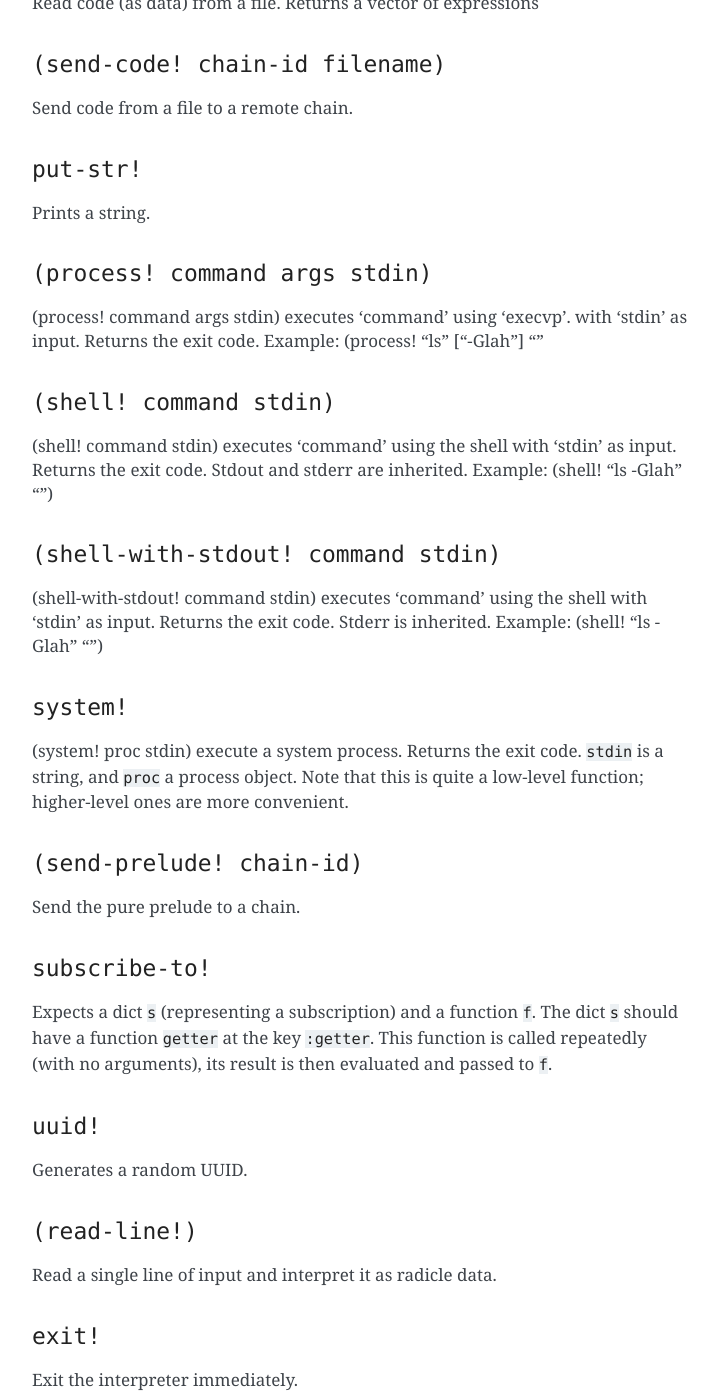
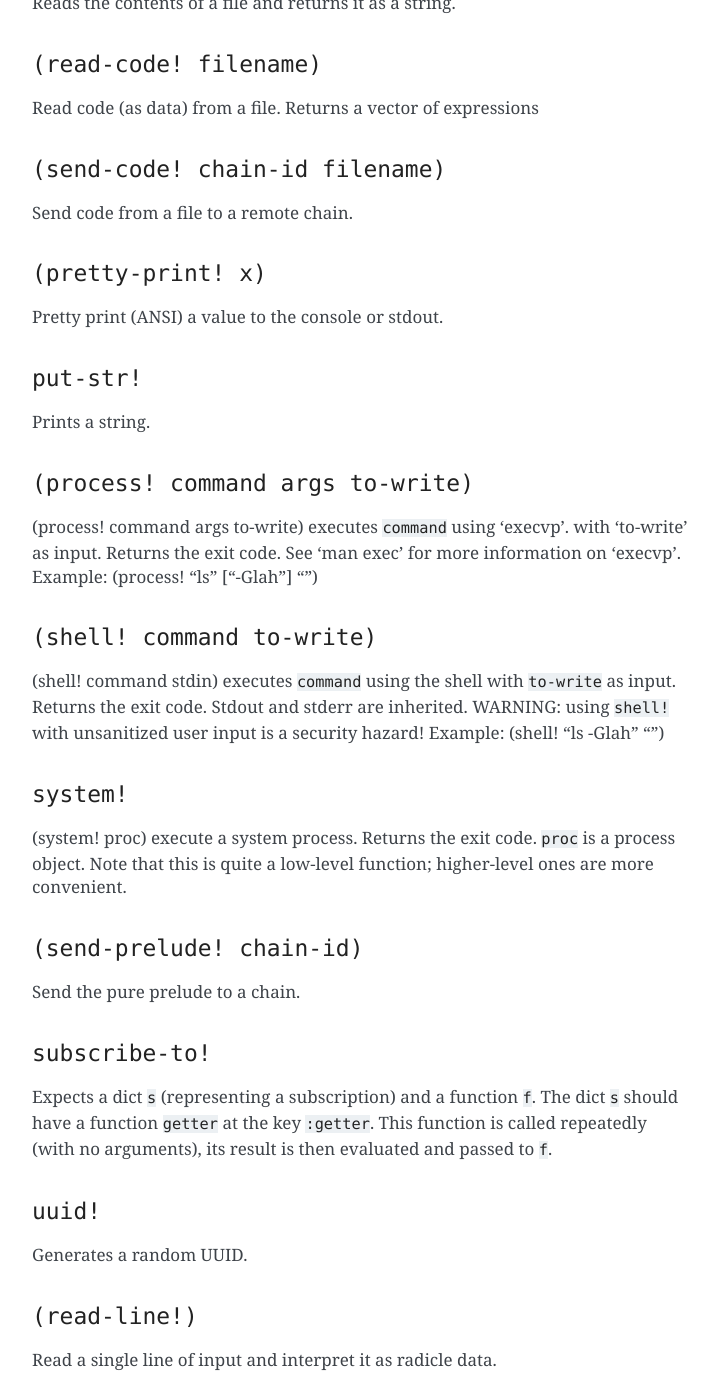
Before and after one commit to radicle-dev/radicle-alpha, a Sphinx documentation site: the page built from docs/source/reference.rst, in a window 1280 px wide and 1400 px high, scrolled down 15360 px. Shown: the whole window, without its empty margins (388-1106 px from the left). Built offline with Sphinx 7.4.7, drawn with Linux system fonts in a browser that asks for light colours; pages that are not in the unit, such as notebooks, are missing from menus; some of the changed text lies outside the part shown.

Commit message:
Fix documentation stuff.

```diff
--- a/docs/source/reference.rst
+++ b/docs/source/reference.rst
@@ -517,6 +517,12 @@ third.
 
 Concatenate a list of strings, with spaces in between.
 
+``pretty``
+~~~~~~~~~~
+
+Returns a pretty-printed ANSI-colored string representing the argument
+value.
+
 Structures
 ----------
 
@@ -735,38 +741,37 @@ Read code (as data) from a file. Returns a vector of expressions
 
 Send code from a file to a remote chain.
 
+``(pretty-print! x)``
+~~~~~~~~~~~~~~~~~~~~~
+
+Pretty print (ANSI) a value to the console or stdout.
+
 ``put-str!``
 ~~~~~~~~~~~~
 
 Prints a string.
 
-``(process! command args stdin)``
-~~~~~~~~~~~~~~~~~~~~~~~~~~~~~~~~~
+``(process! command args to-write)``
+~~~~~~~~~~~~~~~~~~~~~~~~~~~~~~~~~~~~
 
-(process! command args stdin) executes 'command' using 'execvp'. with
-'stdin' as input. Returns the exit code. Example: (process! "ls"
-["-Glah"] ""
+(process! command args to-write) executes ``command`` using 'execvp'.
+with 'to-write' as input. Returns the exit code. See 'man exec' for more
+information on 'execvp'. Example: (process! "ls" ["-Glah"] "")
 
-``(shell! command stdin)``
-~~~~~~~~~~~~~~~~~~~~~~~~~~
+``(shell! command to-write)``
+~~~~~~~~~~~~~~~~~~~~~~~~~~~~~
 
-(shell! command stdin) executes 'command' using the shell with 'stdin'
-as input. Returns the exit code. Stdout and stderr are inherited.
-Example: (shell! "ls -Glah" "")
-
-``(shell-with-stdout! command stdin)``
-~~~~~~~~~~~~~~~~~~~~~~~~~~~~~~~~~~~~~~
-
-(shell-with-stdout! command stdin) executes 'command' using the shell
-with 'stdin' as input. Returns the exit code. Stderr is inherited.
-Example: (shell! "ls -Glah" "")
+(shell! command stdin) executes ``command`` using the shell with
+``to-write`` as input. Returns the exit code. Stdout and stderr are
+inherited. WARNING: using ``shell!`` with unsanitized user input is a
+security hazard! Example: (shell! "ls -Glah" "")
 
 ``system!``
 ~~~~~~~~~~~
 
-(system! proc stdin) execute a system process. Returns the exit code.
-``stdin`` is a string, and ``proc`` a process object. Note that this is
-quite a low-level function; higher-level ones are more convenient.
+(system! proc) execute a system process. Returns the exit code. ``proc``
+is a process object. Note that this is quite a low-level function;
+higher-level ones are more convenient.
 
 ``(send-prelude! chain-id)``
 ~~~~~~~~~~~~~~~~~~~~~~~~~~~~
@@ -795,6 +800,21 @@ Read a single line of input and interpret it as radicle data.
 ~~~~~~~~~
 
 Exit the interpreter immediately.
+
+``read-line-handle!``
+~~~~~~~~~~~~~~~~~~~~~
+
+Read a single line from a handle.
+
+``wait-for-process!``
+~~~~~~~~~~~~~~~~~~~~~
+
+Block until process terminates.
+
+``write-handle!``
+~~~~~~~~~~~~~~~~~
+
+Write a string to the provided handle.
 
 ``now!``
 ~~~~~~~~
```
Also changed, not shown: 3 other files.
